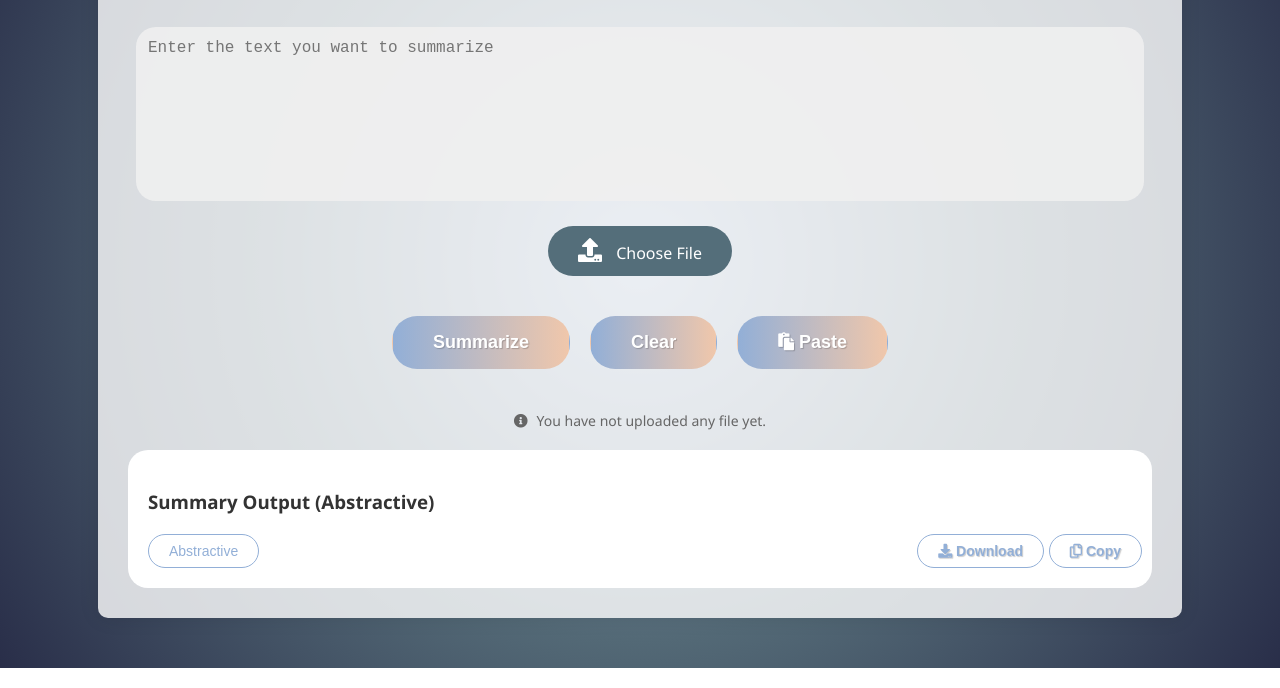
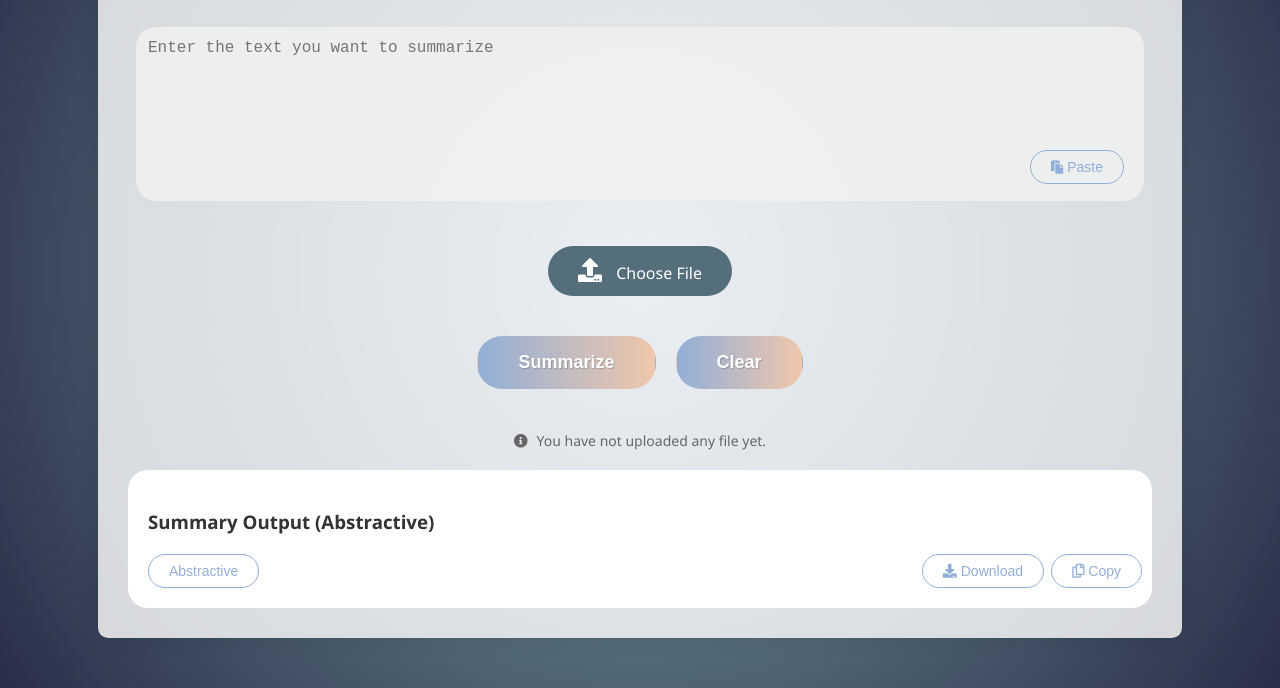
Before and after one commit to TerryLF41/TubesNLP, a plain HTML site: page templates/main.html in a window 1280 px wide. Shown: the part 147-835 px from the top of the page. Drawn offline with Linux system fonts and the light colour scheme.

Commit message:
Update main.html

```diff
--- a/templates/main.html
+++ b/templates/main.html
@@ -85,7 +85,7 @@
                 margin-right: 10px;
             }
 
-            input[type="submit"], input[type="button"], .copy-button, .paste-button, .download-button {
+            input[type="submit"], input[type="button"] {
                 background: linear-gradient(to right, #92afd7, #f0c7ab);
                 color: white;
                 padding: 15px 40px;
@@ -97,6 +97,11 @@
                 transition: all 0.3s ease;
                 border: 1px solid transparent;
                 text-shadow: 1px 1px 1px rgba(0, 0, 0, 0.2);
+            }
+
+            #input-container {
+                position: relative;
+                margin-bottom: 20px;
             }
 
             .copy-button {
@@ -111,6 +116,20 @@
                 position: absolute;
                 bottom: 1;
                 right: 0;
+            }
+
+            .paste-button {
+                background: none;
+                color: #92afd7;
+                border: 1px solid #92afd7;
+                padding: 8px 20px;
+                border-radius: 20px;
+                cursor: pointer;
+                font-size: 14px;
+                transition: all 0.3s ease;
+                position: absolute;
+                bottom: 3em;
+                right: 2em;
             }
 
             .download-button {
@@ -270,6 +289,16 @@
                 }
                 textarea {
                     width: calc(100% - 30px);
+                    padding: 12px;
+                    margin-bottom: 20px;
+                    border: none;
+                    border-radius: 20px;
+                    font-size: 16px;
+                    background-color: rgba(240, 240, 240, 0.9);
+                    color: #333;
+                    transition: background-color 0.3s ease;
+                    resize: none;
+                    min-height: 150px;
                 }
                 .file-label {
                     padding: 10px 20px;
@@ -290,8 +319,10 @@
         <div id="container">
             <h1>AI Summarizer Tool</h1>
             <form id="form" action="/output" method="post">
-                <textarea id="input-textarea" name="paragraf" placeholder="Enter the text you want to summarize"></textarea>
-                <br>
+                <div id="input-container">
+                    <textarea id="input-textarea" name="paragraf" placeholder="Enter the text you want to summarize"></textarea>
+                    <button class="paste-button button"><i class="fas fa-paste"></i> Paste</button>
+                </div>
                 <label for="file-upload" class="file-label">
                     <i class="fas fa-upload file-upload-icon"></i> Choose File
                 </label>
@@ -300,7 +331,6 @@
                 <div class="button-container">
                     <input type="submit" value="Summarize" class="button">
                     <input type="button" class="clear-button button" value="Clear">
-                    <button class="paste-button button"><i class="fas fa-paste"></i> Paste</button>
                 </div>
                 <div id="error" class="error-message" style="display: none;"></div>
             </form>
@@ -315,7 +345,6 @@
                 </div>
                 <p>Loading...</p>
             </div>
-
             <div id="file-info">
                 <i class="fas fa-info-circle"></i> You have not uploaded any file yet.
             </div>
```
